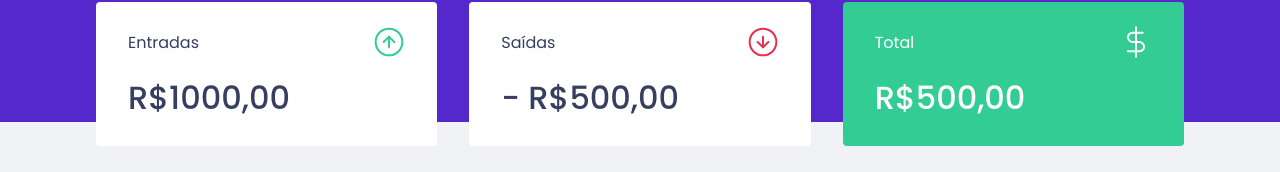
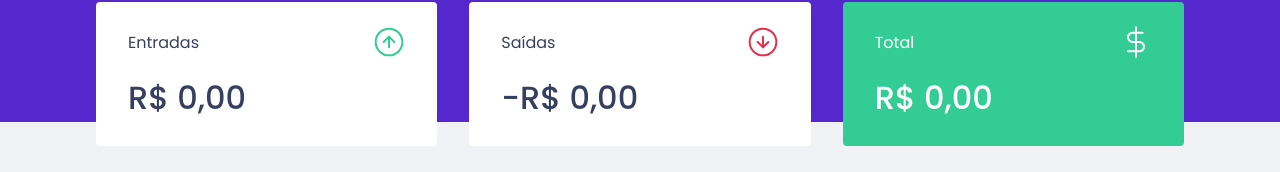
Before and after one commit to Djaysson/Wallet-Control, a React (Create React App) app: page / in a window 1280 px wide. Shown: the part 150-322 px from the top of the page. Built offline with nearby package versions, Linux system fonts and the light colour scheme; no server answers; what miragejs would draw is missing.

Commit message:
Calculating the summary data and formatting its values

```diff
--- a/src/components/Summary/index.tsx
+++ b/src/components/Summary/index.tsx
@@ -7,7 +7,25 @@ import { Container } from "./styles";
 
 export function Summary() {
   const { transactions } = useContext(TransactionsContext);
-  console.log(transactions);
+
+  const summary = transactions.reduce(
+    (acc, transaction) => {
+      if (transaction.type === "deposit") {
+        acc.deposits += transaction.amount;
+        acc.total += transaction.amount;
+      } else {
+        acc.withdraws += transaction.amount;
+        acc.total -= transaction.amount;
+      }
+
+      return acc;
+    },
+    {
+      deposits: 0,
+      withdraws: 0,
+      total: 0,
+    }
+  );
 
   return (
     <Container>
@@ -16,21 +34,37 @@ export function Summary() {
           <p>Entradas</p>
           <img src={incomeImg} alt="Entries" />
         </header>
-        <strong>R$1000,00</strong>
+        <strong>
+          {new Intl.NumberFormat("pt-BR", {
+            style: "currency",
+            currency: "BRL",
+          }).format(summary.deposits)}
+        </strong>
       </div>
       <div>
         <header>
           <p>Saídas</p>
           <img src={outcomeImg} alt="Exits" />
         </header>
-        <strong>- R$500,00</strong>
+        <strong>
+          -
+          {new Intl.NumberFormat("pt-BR", {
+            style: "currency",
+            currency: "BRL",
+          }).format(summary.withdraws)}
+        </strong>
       </div>
       <div className="highlight-background">
         <header>
           <p>Total</p>
           <img src={totalImg} alt="Final amount" />
         </header>
-        <strong>R$500,00</strong>
+        <strong>
+          {new Intl.NumberFormat("pt-BR", {
+            style: "currency",
+            currency: "BRL",
+          }).format(summary.total)}
+        </strong>
       </div>
     </Container>
   );
```
